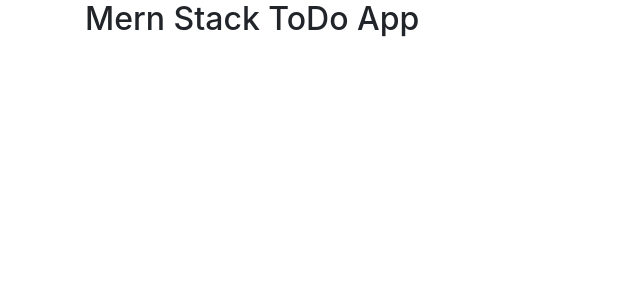
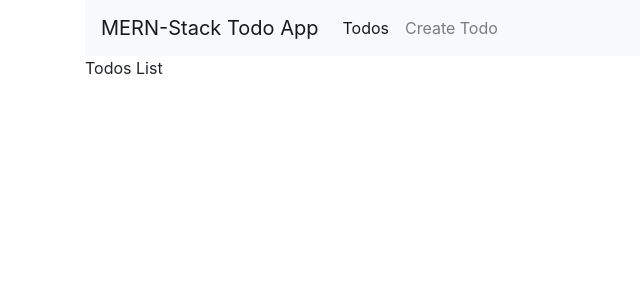
Before and after one commit to ajbacon/mern_todo, a React (Create React App) app in the folder client/: page / in a window 1280 px wide. Shown: the top 300 px of the page, without its empty margins (0-640 px from the left). Built offline with nearby package versions, Linux system fonts and the light colour scheme.

Commit message:
create blank components and add navbar

```diff
--- a/client/src/App.js
+++ b/client/src/App.js
@@ -1,12 +1,40 @@
 import React, { Component } from 'react';
+import { BrowserRouter as Router, Route, Link } from 'react-router-dom';
 import 'bootstrap/dist/css/bootstrap.min.css';
+import TodoList from './components/TodoList';
+import CreateTodo from './components/CreateTodo';
+import EditTodo from './components/EditTodo';
 
 class App extends Component {
   render() {
     return (
-      <div className='container'>
-        <h2>Mern Stack ToDo App</h2>
-      </div>
+      <Router>
+        <div className='container'>
+          <nav className='navbar navbar-expand-lg navbar-light bg-light'>
+            <Link to='/' className='navbar-brand'>
+              MERN-Stack Todo App
+            </Link>
+            <div className='collapse navbar-collapse' id='navbarNav'>
+              <ul className='navbar-nav'>
+                <li className='nav-item active'>
+                  <Link to='/' className='nav-link'>
+                    Todos
+                  </Link>
+                </li>
+                <li className='nav-item'>
+                  <Link to='/create' className='nav-link'>
+                    Create Todo
+                  </Link>
+                </li>
+              </ul>
+            </div>
+          </nav>
+
+          <Route path='/' exact component={TodoList} />
+          <Route path='/edit/:id' component={EditTodo} />
+          <Route path='/create' component={CreateTodo} />
+        </div>
+      </Router>
     );
   }
 }
--- /dev/null
+++ b/client/src/components/CreateTodo.js
@@ -0,0 +1,13 @@
+import React from 'react';
+
+class CreateTodo extends React.Component {
+  render() {
+    return (
+      <div>
+        <p>Create Todo</p>
+      </div>
+    );
+  }
+}
+
+export default CreateTodo;
--- /dev/null
+++ b/client/src/components/EditTodo.js
@@ -0,0 +1,13 @@
+import React from 'react';
+
+class EditTodo extends React.Component {
+  render() {
+    return (
+      <div>
+        <p>EditTodo</p>
+      </div>
+    );
+  }
+}
+
+export default EditTodo;
--- /dev/null
+++ b/client/src/components/TodoList.js
@@ -0,0 +1,13 @@
+import React from 'react';
+
+class TodoList extends React.Component {
+  render() {
+    return (
+      <div>
+        <p>Todos List</p>
+      </div>
+    );
+  }
+}
+
+export default TodoList;
```
